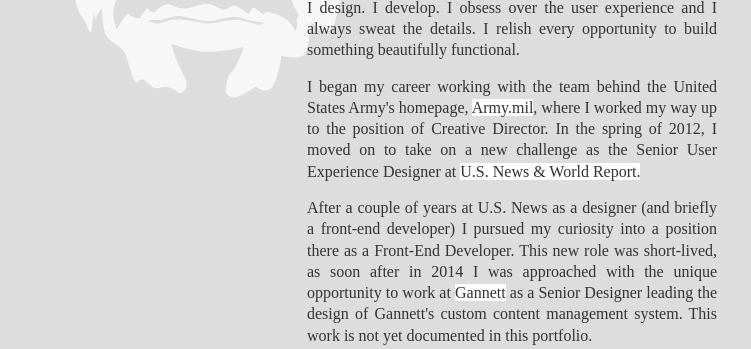
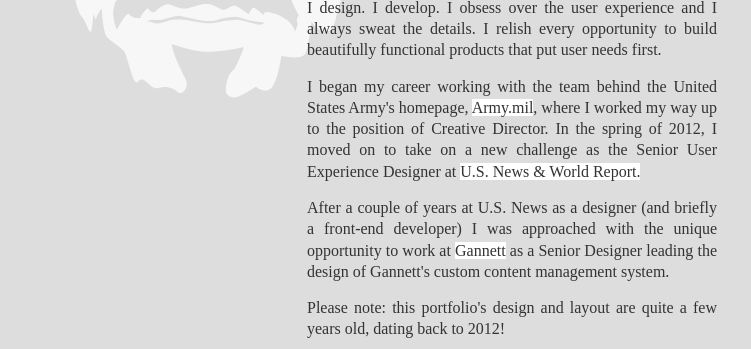
Before and after one commit to onlypatrick/onlypatrick.github.io, a plain HTML site: page index.html in a window 1280 px wide. Shown: the part 332-681 px from the top of the page, without its empty margins (128-879 px from the left). Drawn offline with nearby package versions, Linux system fonts and the light colour scheme; a web font is replaced by a local one.

Commit message:
More index copy updates

```diff
--- a/index.html
+++ b/index.html
@@ -6,7 +6,7 @@
 	<meta property="og:title" content="PatrickTopia">
 	<meta property="og:image" content="https://onlypatrick.github.io/apple-touch-icon.png">
 	<meta property="og:description" name="description" content="Design by Patrick Slawinski">
-	<meta name="keywords" content="awesome web design, radical user experience design, extreme front-end development, superb interface design, totally tubular graphic design, cowabunga dude">
+	<meta name="keywords" content="awesome web design, radical user experience design, amazing product design, extreme front-end development, superb interface design, totally tubular graphic design, cowabunga dude">
 	<meta name="author" content="Patrick Slawinski">
 	<meta name="viewport" content="width=610">
 	<link rel="stylesheet" href="css/style.css">
@@ -28,9 +28,9 @@
 		<div id="innerContent">
 			<article class="content whatContent">
 				<h2>I solve problems.</h2>
-				<p>I design. I develop. I obsess over the user experience and I always sweat the details. I relish every opportunity to build something beautifully functional.</p>
+				<p>I design. I develop. I obsess over the user experience and I always sweat the details. I relish every opportunity to build beautifully functional products that put user needs first.</p>
 				<p>I began my career working with the team behind the United States Army's homepage, <a href="http://www.army.mil/">Army.mil</a>, where I worked my way up to the position of Creative Director. In the spring of 2012, I moved on to take on a new challenge as the Senior User Experience Designer at <a href="http://www.usnews.com/">U.S. News &amp; World Report.</a></p>
-				<p>After a couple of years at U.S. News as a designer (and briefly a front-end developer) I pursued my curiosity into a position there as a Front-End Developer. This new role was short-lived, as soon after in 2014 I was approached with the unique opportunity to work at <a href="http://www.gannett.com/">Gannett</a> as a Senior Designer leading the design of Gannett's custom content management system. This work is not yet documented in this portfolio.</p>
+				<p>After a couple of years at U.S. News as a designer (and briefly a front-end developer) I was approached with the unique opportunity to work at <a href="http://www.gannett.com/">Gannett</a> as a Senior Designer leading the design of Gannett's custom content management system.</p>
 				<p>Please note: this portfolio's design and layout are quite a few years old, dating back to 2012!</p>
 				<div id="portfolio">
 					<h3>Project Samples</h3>
```
